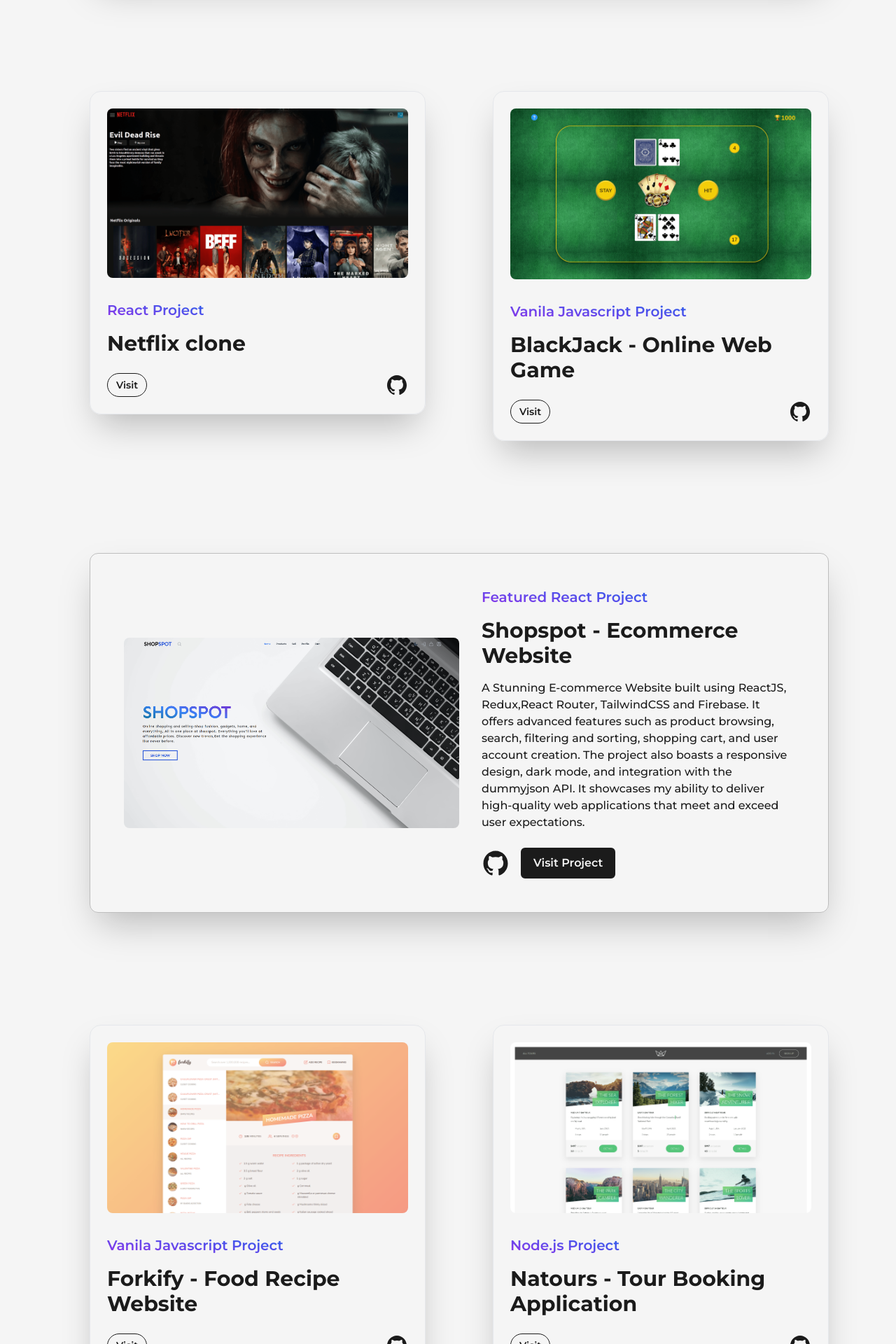
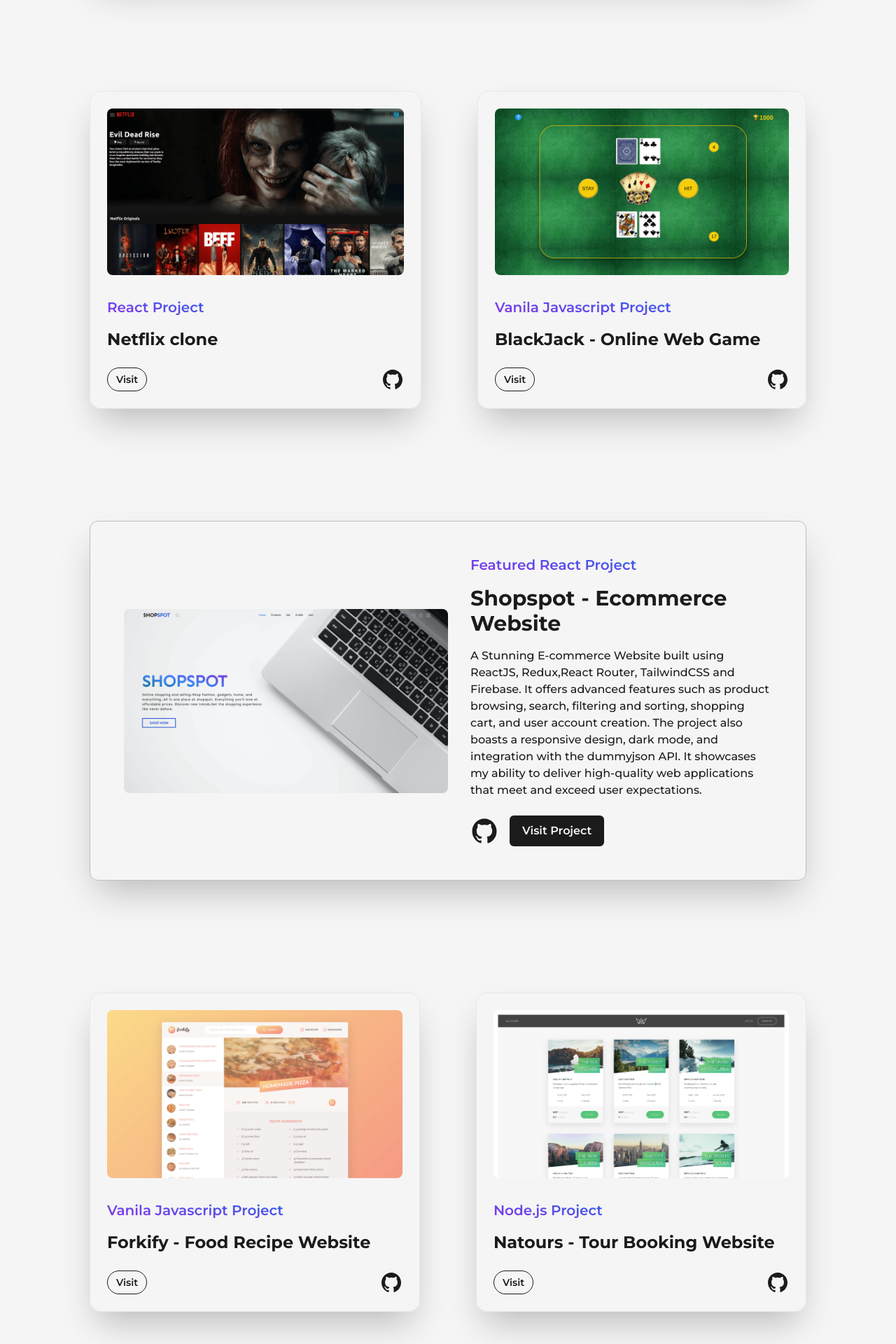
Before and after one commit to shemilkumar/my-portfolio, a Next.js app: page /projects in a window 1280 px wide. Shown: the part 800-2720 px from the top of the page at 70% size. Built offline with nearby package versions, Linux system fonts and the light colour scheme.

Commit message:
Project page made responsive

```diff
--- a/src/pages/projects.tsx
+++ b/src/pages/projects.tsx
@@ -33,15 +33,19 @@
   link,
 }) => {
   return (
-    <motion.article className="flex items-center justify-center w-full gap-8 p-12 border border-solid shadow-2xl border-dark/25 dark:shadow-purple-300 rounded-xl">
-      <Image alt="project" src={image} className="w-1/2 rounded-lg" />
-      <div className="flex flex-col items-start justify-between w-1/2 gap-4">
-        <span className="text-xl font-semibold text-transparent bg-purple-600 bg-gradient-to-tr from-purple-600 to-blue-600 bg-clip-text">
+    <motion.article className="flex items-center justify-center w-full gap-8 p-12 border border-solid shadow-2xl xl:py-16 xl:flex-col border-dark/25 dark:shadow-purple-300 rounded-xl md:p-8 xs:p-4 sm:gap-4 md:shadow-lg">
+      <Image
+        alt="project"
+        src={image}
+        className="w-1/2 xl:w-[90%] md:w-full rounded-lg"
+      />
+      <div className="flex flex-col items-start justify-between w-1/2 xl:w-[90%] md:w-full gap-4 sm:gap-2">
+        <span className="text-xl font-semibold text-transparent bg-purple-600 bg-gradient-to-tr from-purple-600 to-blue-600 bg-clip-text lg:text-lg">
           {type}
         </span>
-        <h1 className="text-3xl font-bold">{title}</h1>
+        <h1 className="text-3xl font-bold sm:text-2xl xs:text-xl">{title}</h1>
         <div className="flex flex-col items-start justify-between gap-4 text-base font-medium">
-          <p className="">{summary}</p>
+          <p className="sm:text-sm xs:text-xs">{summary}</p>
         </div>
         <div className="flex items-center gap-4 mt-2">
           <Link href={github} target="_blank" className="w-10 h-auto">
@@ -57,13 +61,13 @@
 
 const Project: FC<ProjectProps> = ({ image, title, type, github, link }) => {
   return (
-    <article className="flex flex-col items-center justify-center w-full gap-8 p-6 border border-solid shadow-2xl dark:shadow-b-lg rounded-2xl dark:shadow-purple-300 shad">
-      <Image alt="project" src={image} className="w-full rounded-lg" />
+    <article className="flex flex-col items-center justify-center w-full gap-8 p-6 border border-solid shadow-2xl dark:shadow-b-lg rounded-2xl dark:shadow-purple-300 xs:p-4 md:shadow-lg">
+      <Image alt="project" src={image} className="w-full rounded-lg " />
       <div className="flex flex-col items-start justify-between w-full gap-4">
-        <span className="text-xl font-semibold text-transparent bg-purple-600 bg-gradient-to-tr from-purple-600 to-blue-600 bg-clip-text">
+        <span className="text-xl font-semibold text-transparent bg-purple-600 bg-gradient-to-tr from-purple-600 to-blue-600 bg-clip-text lg:text-lg">
           {type}
         </span>
-        <h1 className="text-3xl font-bold">{title}</h1>
+        <h1 className="text-3xl font-bold 2xl:text-2xl xl:text-xl">{title}</h1>
 
         <div className="flex items-center justify-between w-full gap-4 mt-2">
           <ButtonOutline text="Visit" href={link} />
@@ -86,11 +90,14 @@
     <>
       <SEO pageTitle="Projects | Shemil" pageDescription="" />
       <main className="w-full">
-        <HeadlineAnimated title="My Projects" className="pt-36 lg:pt-20" />
-        <div className="grid grid-cols-12 pb-20 mt-16 gap-y-40 gap-x-24">
+        <HeadlineAnimated
+          title="My Projects"
+          className="pt-36 lg:pt-20 md:pt-14"
+        />
+        <div className="grid w-full grid-cols-12 pb-20 mt-16 md:mt-10 gap-y-40 xl:gap-y-20 md:gap-y-6">
           <motion.div
-            className="col-span-12"
-            initial={{ y: -600, opacity: 0 }}
+            className="w-full col-span-12"
+            initial={{ y: -400, opacity: 0 }}
             whileInView={{
               y: 0,
               opacity: 1,
@@ -108,11 +115,18 @@
             />
           </motion.div>
 
+          <div className="flex col-span-12 gap-20 xl:gap-12 lg:gap-6 md:flex-col">
             <motion.div
-            className="col-span-6"
-            initial={{ x: 800, opacity: 0 }}
+              className=""
+              // initial={{ x: -400, opacity: 0 }}
+              // whileInView={{
+              //   x: 0,
+              //   opacity: 1,
+              //   transition: { duration: 0.6 },
+              // }}
+              initial={{ scale: 0.2, opacity: 0 }}
               whileInView={{
-              x: 0,
+                scale: 1,
                 opacity: 1,
                 transition: { duration: 0.6 },
               }}
@@ -127,10 +141,16 @@
               />
             </motion.div>
             <motion.div
-            className="col-span-6"
-            initial={{ x: -800, opacity: 0 }}
+              className=""
+              // initial={{ x: -400, opacity: 0 }}
+              // whileInView={{
+              //   x: 0,
+              //   opacity: 1,
+              //   transition: { duration: 0.6 },
+              // }}
+              initial={{ scale: 0.2, opacity: 0 }}
               whileInView={{
-              x: 0,
+                scale: 1,
                 opacity: 1,
                 transition: { duration: 0.6 },
               }}
@@ -144,12 +164,13 @@
                 link="https://blackjack-webgame.netlify.app/"
               />
             </motion.div>
+          </div>
+
           <motion.div
             className="col-span-12"
-            initial={{ y: 600, opacity: 0 }}
+            initial={{ y: 400, opacity: 0 }}
             whileInView={{
               y: 0,
-
               opacity: 1,
               transition: { duration: 0.5 },
             }}
@@ -164,13 +185,21 @@
               link="https://shopspot-shemil.vercel.app/"
             />
           </motion.div>
+
+          <div className="flex col-span-12 gap-20 xl:gap-12 lg:gap-6 md:flex-col">
             <motion.div
-            className="col-span-6"
-            initial={{ x: 800, opacity: 0 }}
+              className=""
+              // initial={{ x: -400, opacity: 0 }}
+              // whileInView={{
+              //   x: 0,
+              //   opacity: 1,
+              //   transition: { duration: 0.7 },
+              // }}
+              initial={{ scale: 0.2, opacity: 0 }}
               whileInView={{
-              x: 0,
+                scale: 1,
                 opacity: 1,
-              transition: { duration: 0.7 },
+                transition: { duration: 0.6 },
               }}
               viewport={{ once: true }}
             >
@@ -183,26 +212,33 @@
               />
             </motion.div>
             <motion.div
-            className="col-span-6"
-            initial={{
-              x: -800,
-              opacity: 0,
-            }}
+              className=""
+              // initial={{
+              //   x: -400,
+              //   opacity: 0,
+              // }}
+              // whileInView={{
+              //   x: 0,
+              //   opacity: 1,
+              //   transition: { duration: 0.7 },
+              // }}
+              initial={{ scale: 0.2, opacity: 0 }}
               whileInView={{
-              x: 0,
+                scale: 1,
                 opacity: 1,
-              transition: { duration: 0.7 },
+                transition: { duration: 0.6 },
               }}
               viewport={{ once: true }}
             >
               <Project
                 image={NatoursImage}
                 type="Node.js Project"
-              title="Natours - Tour Booking Application"
+                title="Natours - Tour Booking Website"
                 github="https://github.com/shemilkumar/natours"
                 link="http://natours-shemil.cyclic.app/"
               />
             </motion.div>
+          </div>
         </div>
       </main>
     </>
```
Lines whose indentation alone changed are shown as unchanged.
